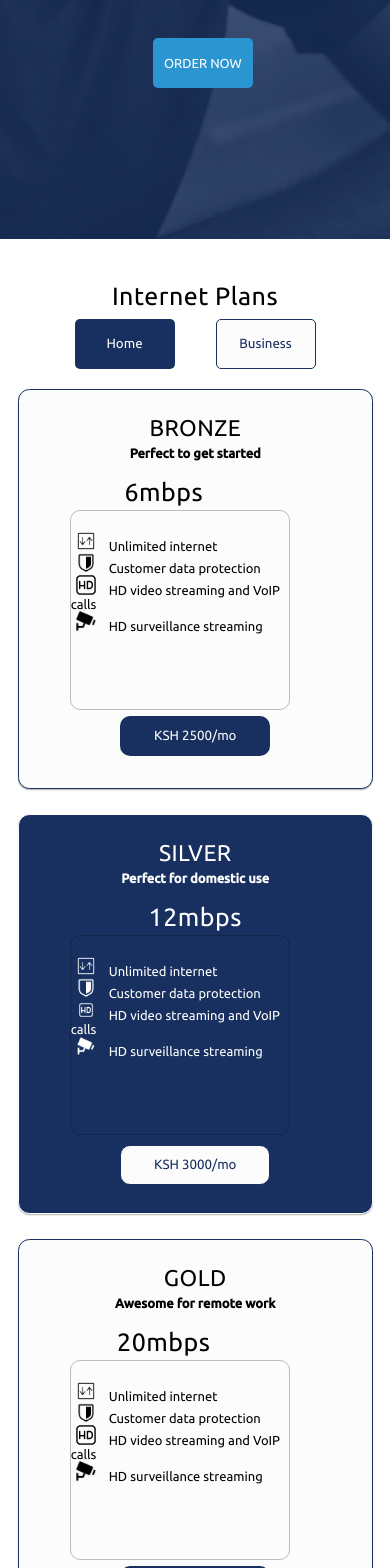
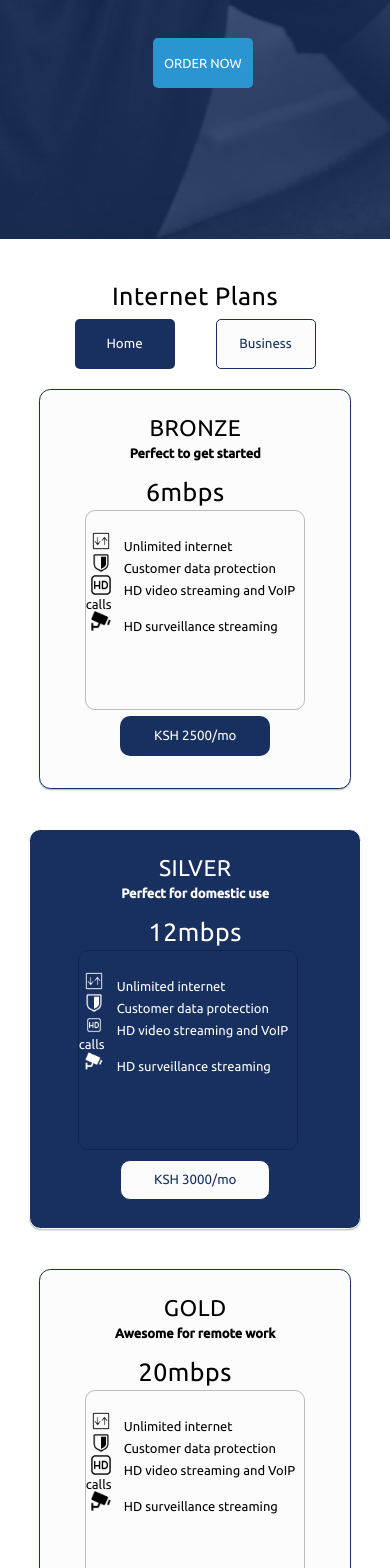
Before and after one commit to Imranyy/GSL, a React (Create React App) app: page / in a window 390 px wide. Shown: the part 432-2000 px from the top of the page. Built offline with nearby package versions, Linux system fonts and the light colour scheme; no server answers.

Commit message:
fixing mobile view

```diff
--- a/src/css/responsive.css
+++ b/src/css/responsive.css
@@ -181,16 +181,10 @@
         display: flex;
         flex-direction: column;
         align-items: center;
-        row-gap: 25px;
+        row-gap: 40px;
         padding: 20px 25% 50px 20%;
       }
 
-      .grid-plans .grid-item-plan1,.grid-plans .grid-item-plan3,.grid-plans1 .grid-item-plan1,.grid-plans1 .grid-item-plan3{
-        width: 70vw;
-      }
-      .grid-plans .grid-item-plan2,.grid-plans1 .grid-item-plan2{
-        width: 70vw;
-      }
     }
 
     @media screen and (max-width:650px) {
```
